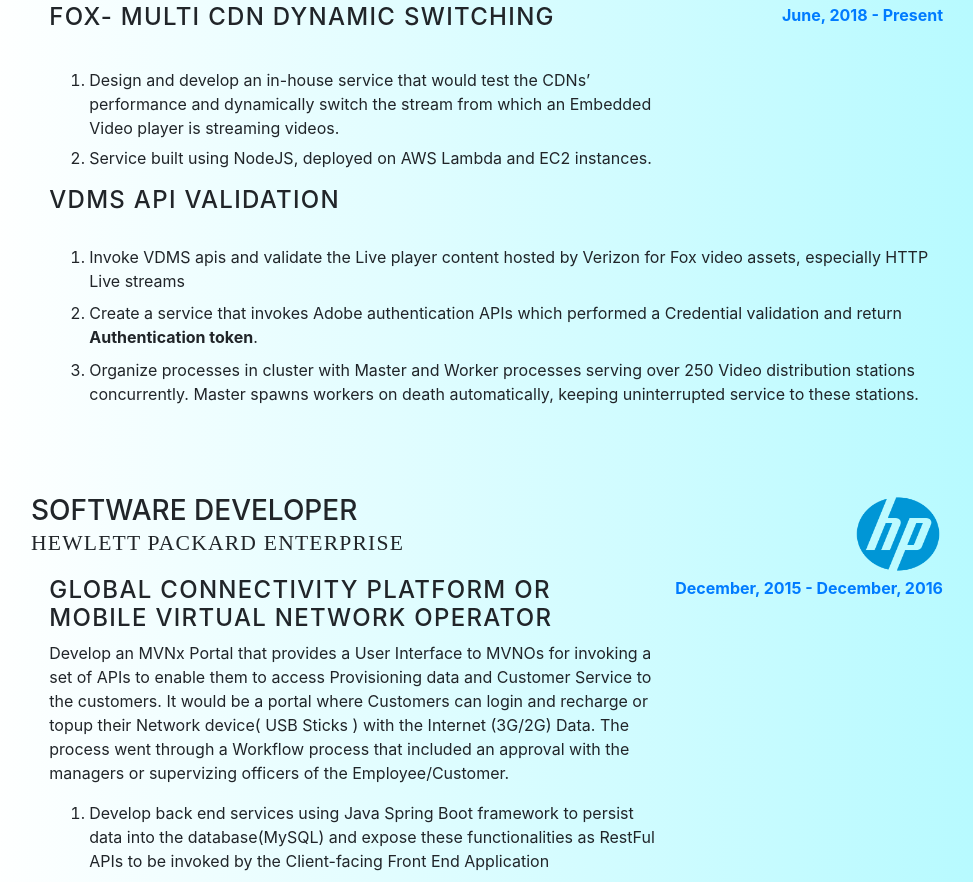
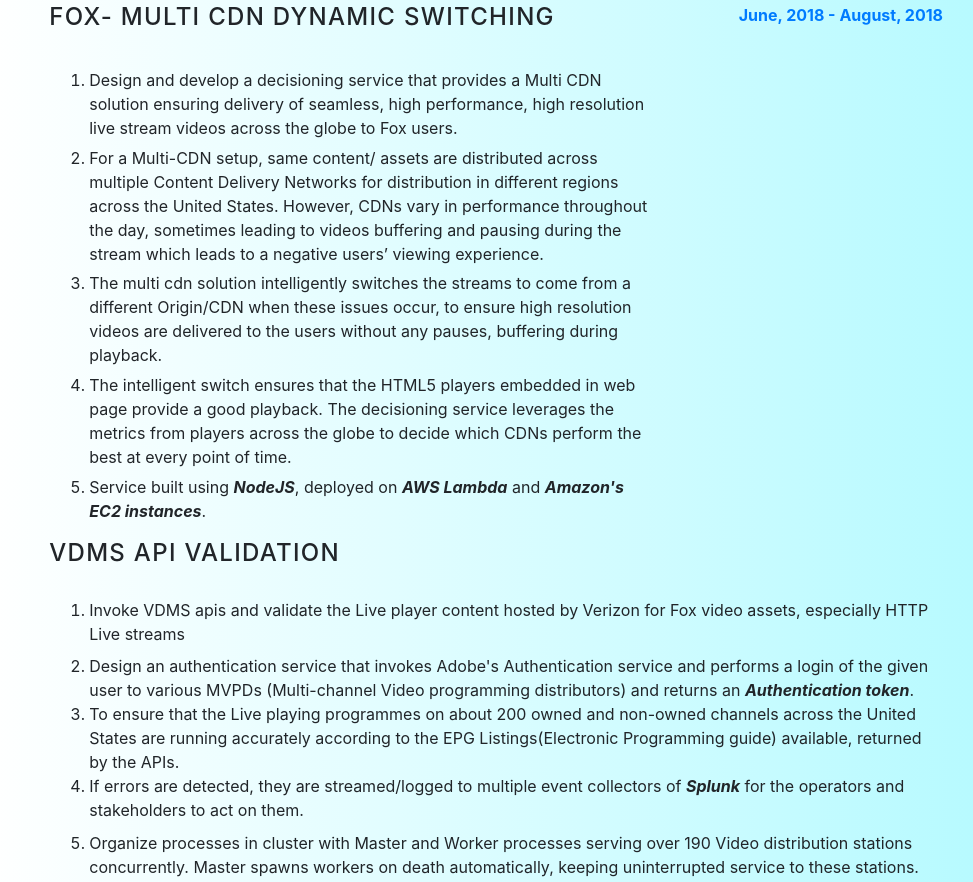
Before and after one commit to gaurav-gireesh/gaurav-gireesh.github.io, a website with bundled scripts: page index.html in a window 1280 px wide. Shown: the part 1173-2055 px from the top of the page, without its empty margins (289-1262 px from the left). Built offline with nearby package versions, Linux system fonts and the light colour scheme; files whose address does not match are found by name; a web font is replaced by a local one.

Commit message:
Fox changes made

```diff
--- a/index.html
+++ b/index.html
@@ -157,10 +157,26 @@
 
 
 
-                                <li>  <span >Design and develop an in-house service that would test the CDNs’ performance and dynamically switch the stream from which an Embedded Video player is streaming videos.</span> </li>
+                                <li>  <span >
+                                    	Design and develop a decisioning service that provides a Multi CDN solution ensuring delivery of  seamless, high performance,
+                                     high resolution live stream videos across the globe to Fox users.
 
+                                  </span> </li>
 
-                                <li style="padding-top:1%">  <span > Service built using NodeJS, deployed on AWS Lambda and EC2 instances.</span> </li>
+                                  <li style="padding-top:1%">  <span >
+                                      For a Multi-CDN setup, same content/ assets are distributed across multiple Content Delivery Networks for distribution in different regions across the United States. However, CDNs vary in performance throughout the day, sometimes leading to videos buffering and pausing during the stream which leads to a negative users’ viewing experience.
+                                  </span> </li>
+                                  <li style="padding-top:1%">  <span >
+
+                                        The multi cdn solution intelligently switches
+                                        the streams to come from a different Origin/CDN when these issues occur, to ensure high resolution videos are delivered to the users without any pauses, buffering during playback.
+                                  </span> </li>
+                                  <li style="padding-top:1%">  <span >
+
+                                      The intelligent switch ensures that the HTML5 players embedded in web page provide a good playback. The decisioning service leverages the metrics from players across the globe to decide which CDNs perform the best at every point of time.
+                                  </span> </li>
+
+                                <li style="padding-top:1%">  <span > Service built using <b><i>NodeJS</i></b>, deployed on  <b><i>AWS Lambda</i></b> and <b><i>Amazon's EC2 instances</i></b>.</span> </li>
 
                        </ol>
                         </p>
@@ -170,7 +186,7 @@
 
                     </div>
                     <div class="resume-date text-md-right">
-                      <span class="text-primary">June, 2018 - Present</span>
+                      <span class="text-primary">June, 2018 - August, 2018</span>
                     </div>
                   </div>
 
@@ -193,10 +209,24 @@
                                 </span> </li>
 
 
-                                <li style="padding-top:1%">  <span >Create a service that invokes Adobe authentication APIs which performed a Credential validation and return <b>Authentication token</b>.</span> </li>
+                                <li style="padding-top:1%">  <span >
+                                    Design an authentication service that invokes
+                                    Adobe's Authentication service and performs
+                                    a login of the given user to various MVPDs (Multi-channel Video programming distributors)
+                                    and returns an <b><i>Authentication token</i></b>.
+                                 </span> </li>
+
+                                 <li>  <span >
+                                    To ensure that the Live playing programmes on about 200 owned and non-owned channels across the United States are running accurately according to the EPG Listings(Electronic Programming guide) available, returned by the APIs.
+                                </span> </li>
+
+                                <li><span>
+                                If errors are detected, they are streamed/logged to multiple event collectors of <b><i>Splunk</i></b>
+                                for the operators and stakeholders to act on them.
+                                </span></li>
 
 
-                                <li style="padding-top:1%">  <span>Organize processes in cluster with Master and Worker processes serving over 250 Video distribution stations concurrently.
+                                <li style="padding-top:1%">  <span>Organize processes in cluster with Master and Worker processes serving over 190 Video distribution stations concurrently.
                                   Master spawns workers on death automatically, keeping uninterrupted service to these stations.
                                 </span> </li>
 
@@ -336,7 +366,7 @@
         <div class="my-auto" >
 
 
-            <div class="resume-date text-md-right" style="float:right;background-color:cornflowerblue;padding:.3%;border-radius:5%">
+            <div class="resume-date text-md-right" style="float:right;background-color:pink;padding:.3%;border-radius:5%">
                 <img src="img/perfit.png" width='90px' height="70px">
               </div>
 
```
